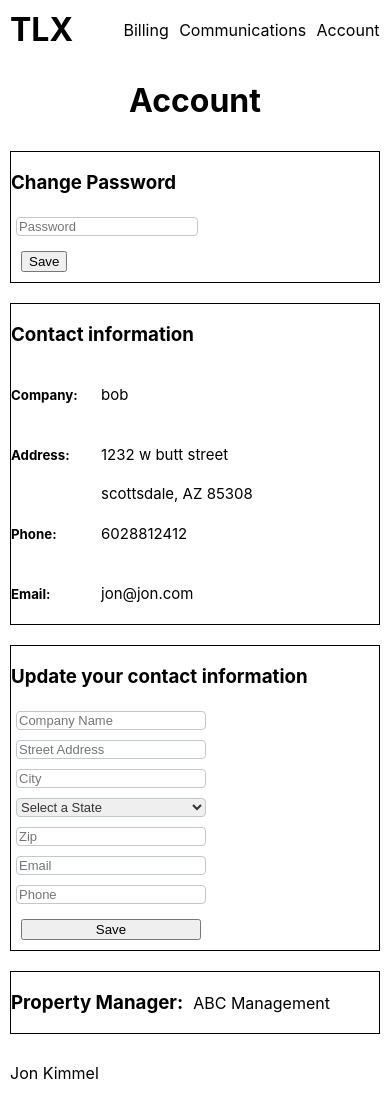
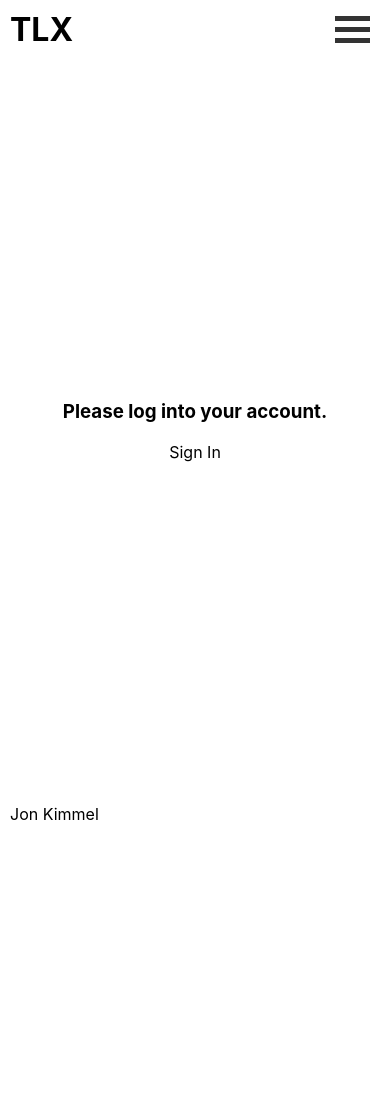
Before and after one commit to Jon-k-1232/TLX, a React (Create React App) app: page /Account in a window 390 px wide. After the commit the page ends 844 px from the top, so only its background shows below. Built offline with nearby package versions, Linux system fonts and the light colour scheme.

Commit message:
hamburger update

```diff
--- a/src/App/App.js
+++ b/src/App/App.js
@@ -1,5 +1,5 @@
 import React from "react";
-import { BrowserRouter, Route, Switch } from "react-router-dom";
+import {BrowserRouter, Route, Switch} from "react-router-dom";
 import Register from "../Components/Register/Register.js";
 import MessageHistory from "../Components/MessageHistory/MessageHistory.js";
 import NewMessage from "../Components/NewMessage/NewMessage.js";
@@ -11,60 +11,87 @@ import SignIn from "../Components/SignIn/SignIn.js";
 import Billing from "../Components/Billing/Billing.js";
 import MessageDetails from "../Components/MessageDetails/MessageDetails.js";
 import AppContext from "../Context.js";
+import LoggedOut from "../Components/LoggedOut/LoggedOut.js";
 
 export default class App extends React.Component {
   constructor() {
     super();
     // state is being set in order to mimic api data inbound.
     this.state = {
-      userName: 'Bob@BobTheBuilder.com',
-      password:'',
+      user:{
+        username: null,
+        password: null,
+        type: null,
+      },
       contactInfo: {
         company: "bob",
-        street: "1232 w butt street",
+        street: "1232 w south street",
         city: "scottsdale",
         state: "AZ",
         zip: "85308",
         email: "jon@jon.com",
         phone: "6028812412"
       },
-      propertyManager:'ABC Management',
+      propertyManager: "ABC Management",
       messages: [
         {
-          userId: 'uXolWvg49Co5EfCo',
-          messageId:'jndicbuwc87adc78vds',
-          date: '3/12/20',
-          to: 'Jon Kimmel',
-          from: 'Property Manager',
-          subject: 'This is the subject line. This is a test of a longer',
-          messageContent: 'This is a test of a short message content. "Lorem ipsum dolor sit amet, consectetur ' +
-              'adipiscing elit, sed do eiusmod tempor incididunt ut labore et dolore magna aliqua. Ut enim ad minim ' +
-              'veniam, quis nostrud exercitation ullamco laboris nisi ut aliquip ex ea commodo consequat. Duis aute ' +
-              'irure dolor in reprehenderit in voluptate velit esse cillum dolore eu fugiat nulla pariatur',
+          userId: "uXolWvg49Co5EfCo",
+          messageId: "jndicbuwc87adc78vds",
+          date: "3/12/20",
+          to: "Jon Kimmel",
+          from: "Property Manager",
+          subject: "This is the subject line. This is a test of a longer",
+          messageContent:
+            'This is a test of a short message content. "Lorem ipsum dolor sit amet, consectetur ' +
+            "adipiscing elit, sed do eiusmod tempor incididunt ut labore et dolore magna aliqua. Ut enim ad minim " +
+            "veniam, quis nostrud exercitation ullamco laboris nisi ut aliquip ex ea commodo consequat. Duis aute " +
+            "irure dolor in reprehenderit in voluptate velit esse cillum dolore eu fugiat nulla pariatur"
         },
         {
-          userId: 'uXolWvg49Co5EfCo',
-          messageId:'jndics7sc8scs',
-          date: '3/10/20',
-          to: 'Property Manager',
-          from: 'jon',
-          subject: 'This is the subject line. This is a test of a longer',
-          messageContent: 'test test',
+          userId: "uXolWvg49Co5EfCo",
+          messageId: "jndics7sc8scs",
+          date: "3/10/20",
+          to: "Property Manager",
+          from: "Jon",
+          subject: "This is the subject line. This is a test of a longer",
+          messageContent: "test test"
         },
         {
-          userId: 'uXolWvgbui79',
-          messageId:'jndicbuwc87a12342',
-          date: '3/8/20',
-          to: 'Jon Kimmel',
-          from: 'Property Manager',
-          subject: 'Another subject line test',
-          messageContent: 'This is a test of a slightly longer message. Text limits will have a 500 character limit.',
-        }],
-        setContactInfo: (company) => {
-        this.setState({contactInfo: company});
-        },
+          userId: "uXolWvgbui79",
+          messageId: "jndicbuwc87a12342",
+          date: "3/8/20",
+          to: "Jon Kimmel",
+          from: "Property Manager",
+          subject: "Another subject line test",
+          messageContent:
+            "This is a test of a slightly longer message. Text limits will have a 500 character limit."
+        }
+      ],
+      setContactInfo: company => {
+        this.setState({ contactInfo: company });
+      },
+      setUser: userInfo => {
+        this.setState({ user: userInfo });
+      }
     };
   }
+
+
+
+
+  saveUser(newUser){
+    localStorage.setItem("user", newUser.username);
+    this.setState({ user:newUser });
+  }
+
+  logout(){
+    localStorage.clear();
+    this.setState({ user:null });
+  }
+
+
+
+
 
   render() {
     return (
@@ -75,12 +102,38 @@ export default class App extends React.Component {
             <Switch>
               <Route exact path="/" component={SignIn} />
               <Route path="/register" component={Register} />
-              <Route path="/Billing" component={Billing} />
-              <Route exact path="/Communications" component={Coms} />
-              <Route exact path="/Communications/details/:id" component={MessageDetails} />
-              <Route path="/Communications/New" component={NewMessage} />
-              <Route path="/Communications/History" component={MessageHistory}/>
-              <Route path="/Account" component={Account} />
+
+              {this.state.user.type === "Tenant" ? (
+                <Route path="/Billing" component={Billing}/>
+              ) : <LoggedOut/>}
+
+              {this.state.user.type === "Tenant" ? (
+                <Route exact path="/Communications" component={Coms} />
+              ) : <LoggedOut/>}
+
+              {this.state.user.type === "Tenant" ? (
+                <Route
+                exact
+                path="/Communications/details/:id"
+                component={MessageDetails}
+                />
+              ) : <LoggedOut/>}
+
+              {this.state.user.type === "Tenant" ? (
+                <Route path="/Communications/New" component={NewMessage} />
+              ) : <LoggedOut/>}
+
+              {this.state.user.type === "Tenant" ? (
+                <Route
+                path="/Communications/History"
+                component={MessageHistory}
+                />
+              ) : <LoggedOut/>}
+
+              {this.state.user.type === "Tenant" ? (
+                <Route path="/Account" component={Account} />
+              ) : <LoggedOut/>}
+
             </Switch>
             <Footer />
           </BrowserRouter>
@@ -89,3 +142,56 @@ export default class App extends React.Component {
     );
   }
 }
+
+
+
+
+
+
+
+
+
+
+
+
+
+/*
+
+render() {
+    return (
+      <AppContext.Provider value={this.state}>
+        <main className="App">
+          <BrowserRouter>
+            <Header />
+            <Switch>
+              <Route exact path="/" component={SignIn} />
+              <Route path="/register" component={Register} />
+              <Route path="/Billing" component={Billing} />
+              <Route exact path="/Communications" component={Coms} />
+              <Route
+                exact
+                path="/Communications/details/:id"
+                component={MessageDetails}
+              />
+              <Route path="/Communications/New" component={NewMessage} />
+              <Route
+                path="/Communications/History"
+                component={MessageHistory}
+              />
+              {this.state.user.username.type === "Tenant" ? (
+                <Route path="/Account" component={Account} />
+              ) : (
+                <Route path="/Account" component={ManagerAccount} />
+              )}
+<Route path="/Account" component={Account} />
+</Switch>
+<Footer />
+</BrowserRouter>
+</main>
+</AppContext.Provider>
+);
+}
+}
+
+
+ */
--- a/src/Components/Header/Header.css
+++ b/src/Components/Header/Header.css
@@ -1,5 +1,4 @@
-
-header{
+header {
   display: inline-flex;
   justify-content: space-between;
   align-items: center;
@@ -7,52 +6,69 @@ header{
   height: 7vh;
 }
 
-header h1{
+header h1 {
   margin-left: 10px;
 }
 
-header h1 a{
+header h1 a {
   text-decoration: none;
   color: black;
 }
 
-.menuItems{
+.menuItems {
   list-style-type: none;
-    display: flex;
+  display: none;
   justify-content: space-evenly;
 }
 
-.topNav{
+.menuItems.open {
+  display: flex;
+  flex-direction: column;
+  justify-content: space-between;
+  text-align: right;
+  position: absolute;
+  right: 0px;
+  bottom: -200px;
+  border: 1px solid black;
+  padding: 20px;
+  background: white;
+}
+
+.menuItems li {
+  margin: 10px 0;
+}
+
+.topNav {
   width: 100%;
 }
 
-.menuItems a{
+.menuItems a {
   text-decoration: none;
   color: black;
 }
 
-.menuItems a:hover{
+.menuItems a:hover {
   color: brown;
 }
 
-.hamburger{
-    display: none !important;
+.topNav {
+  width: 100%;
+  position: relative;
 }
-
-.topNav{
-    width: 100%;
-}
-
 
 /*------------------  Hamburger Menu  ------------------*/
 
 .hamburger {
-    display: inline-block;
+  position: absolute;
+  right: 10px;
+  top: -20px;
   cursor: pointer;
   margin-right: 10px;
 }
 
-.bar1, .bar2, .bar3 {
+.bar1,
+.bar2,
+.bar3 {
   width: 35px;
   height: 5px;
   background-color: #333;
@@ -62,8 +78,8 @@ header h1 a{
 
 /* Rotate first bar */
 .change .bar1 {
-    -webkit-transform: rotate(-45deg) translate(-9px, 6px) ;
-    transform: rotate(-45deg) translate(-9px, 6px) ;
+  -webkit-transform: rotate(-45deg) translate(-9px, 6px);
+  transform: rotate(-45deg) translate(-9px, 6px);
 }
 
 /* Fade out the second bar */
@@ -73,6 +89,6 @@ header h1 a{
 
 /* Rotate last bar */
 .change .bar3 {
-    -webkit-transform: rotate(45deg) translate(-8px, -8px) ;
-    transform: rotate(45deg) translate(-8px, -7px) ;
+  -webkit-transform: rotate(45deg) translate(-8px, -8px);
+  transform: rotate(45deg) translate(-8px, -7px);
 }
--- a/src/Components/Header/Header.js
+++ b/src/Components/Header/Header.js
@@ -1,61 +1,76 @@
-import React from 'react';
-import "./Header.css"
+import React from "react";
+import "./Header.css";
 import { Link } from "react-router-dom";
+import AppContext from "../../Context.js";
 
-
-export  default class Header extends React.Component{
+export default class Header extends React.Component {
+  static contextType = AppContext;
 
   constructor(props) {
     super(props);
     this.state = {
+      user: {
+        username: null,
+        password: null,
+        type: null,
+        },
       menuDisplay: false,
     };
   }
 
+  // handles pop out menu showing
+  hamburger = () => this.setState({ menuDisplay: !this.state.menuDisplay });
 
-    hamburger = () => {
-        document.querySelector(".hamburger").classList.toggle("change");
+  // handles log out and redirects back to login screen
+  handleLogOut = e => {
+    e.preventDefault();
+    this.context.setUser({...this.state.user});
   };
 
 
-
-    render(){
-
-
-        return(
+  render() {
+    return (
       <header>
-                <h1><Link to="/"> TLX </Link>{" "}</h1>
+        <h1>
+          <Link
+              to="/"
+              onClick={() => this.setState({ menuDisplay: false })}
+          > TLX
+          </Link>{" "}
+        </h1>
         <div className="topNav">
-                    <div className="hamburger" id="menu-icon" type="button" onClick={this.hamburger}>
+          <div
+            className={
+              this.state.menuDisplay ? "hamburger change" : "hamburger"
+            }
+            id="menu-icon"
+            type="button"
+            onClick={this.hamburger}
+          >
             <div className="bar1"></div>
             <div className="bar2"></div>
             <div className="bar3"></div>
           </div>
 
-                    <ol className='menuItems'>
-                        <li><Link to = "/Billing">Billing</Link></li>
-                        <li><Link to = "/Communications">Communications</Link></li>
-                        <li><Link to = "/Account">Account</Link></li>
+          <ol
+            className={this.state.menuDisplay ? "menuItems open" : "menuItems"}
+            onClick={() => this.setState({ menuDisplay: false })}
+          >
+            <li>
+              <Link to="/Billing">Billing</Link>
+            </li>
+            <li>
+              <Link to="/Communications">Communications</Link>
+            </li>
+            <li>
+              <Link to="/Account">Account</Link>
+            </li>
+            <li>
+              <button onClick={this.handleLogOut}><Link to='/'>Logout</Link></button>
+            </li>
           </ol>
         </div>
       </header>
     );
   }
 }
-
-
-
-/*
-    hamburger = () => {
-        document.querySelector(".hamburger").classList.toggle("change");
-        let x = document.getElementsByClassName(".menuItems");
-        if (this.state.menuDisplay === false) {
-            this.setState({menuDisplay:true});
-            console.log('hello')
-
-        } else {
-            this.setState({menuDisplay:false});
-            console.log("goodbye")
-        }
-    };
- */
--- /dev/null
+++ b/src/Components/LoggedOut/LoggedOut.css
@@ -0,0 +1,10 @@
+.loggedOutPage {
+    min-height: 86vh;
+    display: flex;
+    flex-direction: column;
+    justify-content: center;
+}
+
+.loggedOutView{
+    text-align: center;
+}
--- /dev/null
+++ b/src/Components/LoggedOut/LoggedOut.js
@@ -0,0 +1,15 @@
+import React from 'react';
+import "./LoggedOut.css"
+import {Link} from "react-router-dom";
+
+export default function LoggedOut() {
+
+        return (
+            <main className='loggedOutPage'>
+                <div className="loggedOutView">
+                    <h3>Please log into your account.</h3>
+                    <Link to='/'>Sign In</Link>
+                </div>
+            </main>
+        );
+}
```
Also changed, not shown: src/Components/Account/Account.js (+41 -32 lines), src/Components/Coms/Coms.css (+17 -9 lines), src/Components/PaymentHistoryBox/PaymentHistoryBox.js (+5 -6 lines), src/Components/Register/Register.css (+5 -4 lines), src/Components/Register/Register.js (+44 -14 lines), src/Components/SignIn/SignIn.js (+66 -4 lines), src/Components/Images/signIn.jpg (added), 1 other file (tests, documents, lock files or other folders). Lines whose indentation alone changed are shown as unchanged.
